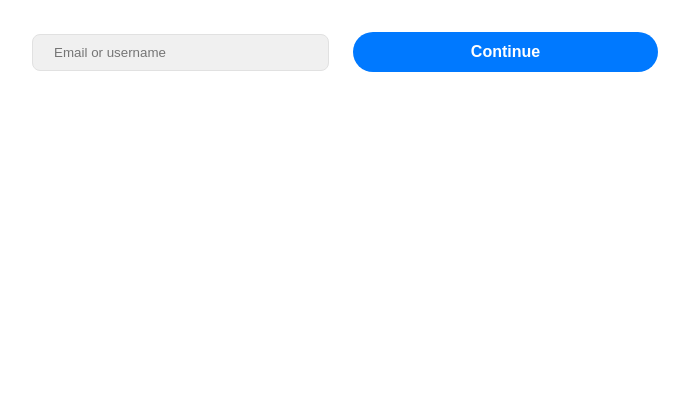
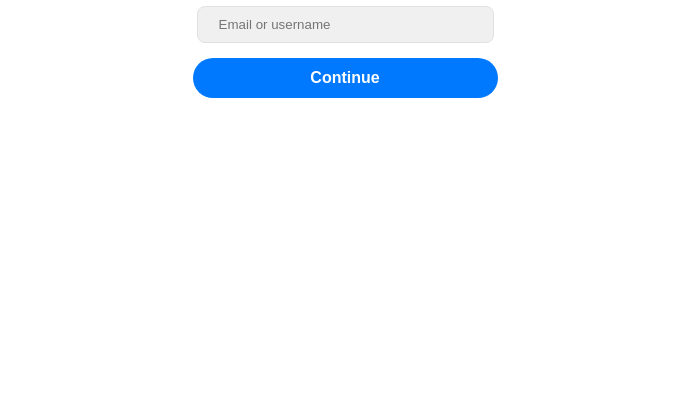
Before and after one commit to dancinncoder/login_page, a plain HTML site: page index.html in a window 1280 px wide. Shown: the part 401-800 px from the top of the page, without its empty margins (295-984 px from the left). Drawn offline with Linux system fonts and the light colour scheme.

Commit message:
corrected typo

```diff
--- a/index.html
+++ b/index.html
@@ -22,7 +22,7 @@
     }
 
     .downFunctionBox {
-        margin: 15px 5px 5px 5px;m
+        margin: 15px 5px 5px 5px;
         display: flex ;
         flex-direction: column;
         align-items: center;
```
Also changed, not shown: password.html (+0 -1 lines).
